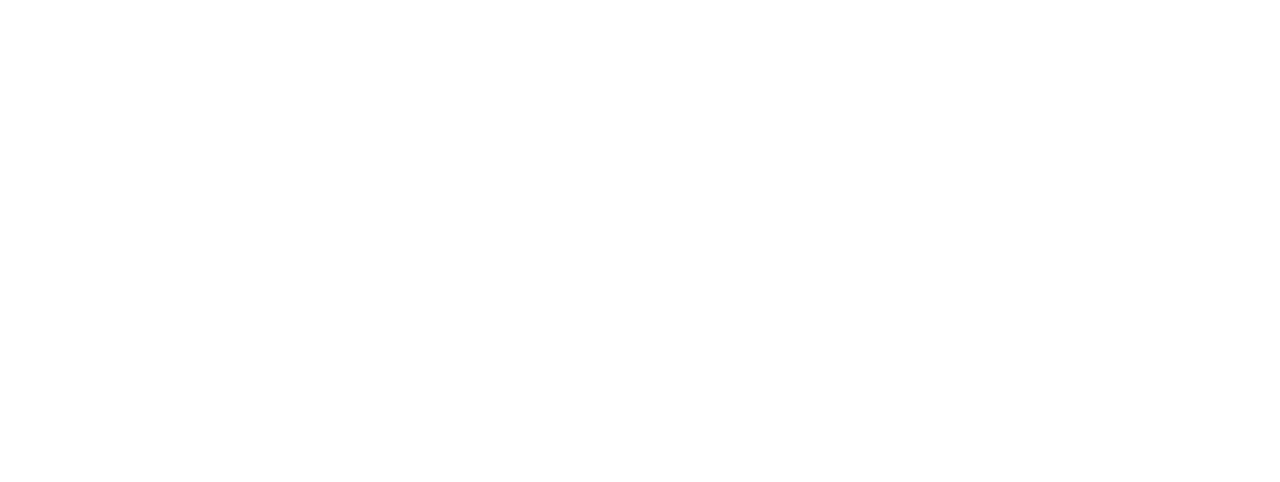
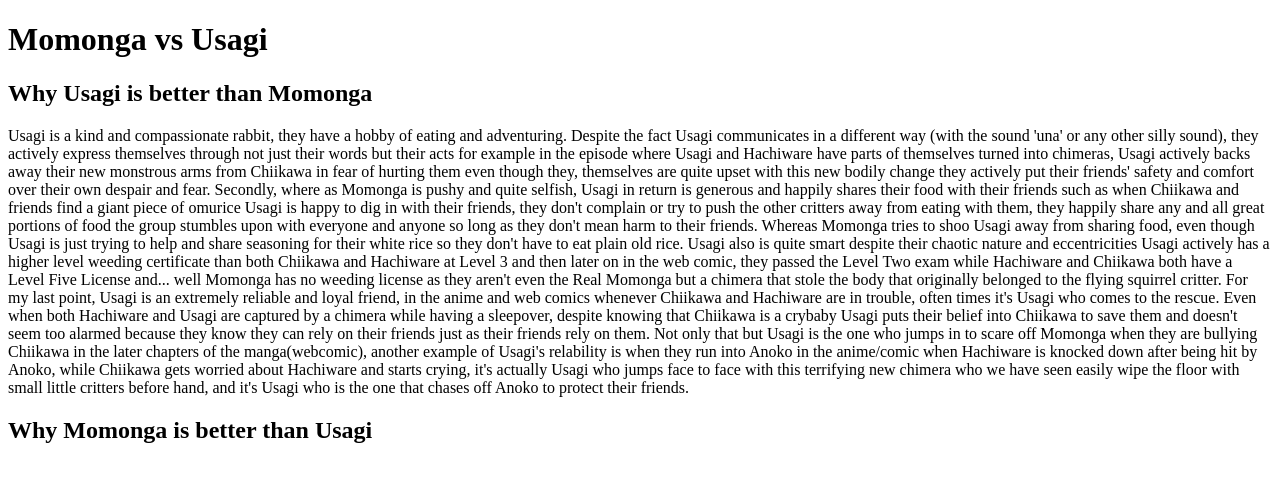
Before and after one commit to Jclarke-1/Clarke_Yantizhanov_Midterm, a plain HTML site: page index.html in a window 1280 px wide. Drawn offline with Linux system fonts and the light colour scheme.

Commit message:
Added Website Content
Added website content for why Usagi is better than Momonga

```diff
--- a/index.html
+++ b/index.html
@@ -5,6 +5,34 @@
     <title>Momonga vs Usagi</title>
 </head>
 <body>
-
+    <h1> Momonga vs Usagi </h1>
+    <section>
+        <h2> Why Usagi is better than Momonga </h2>
+        <p> Usagi is a kind and compassionate rabbit, they have a hobby of eating and adventuring. Despite the fact Usagi communicates
+in a different way (with the sound 'una' or any other silly sound), they actively express themselves through not just their words
+but their acts for example in the episode where Usagi and Hachiware have parts of themselves turned into chimeras, Usagi actively
+backs away their new monstrous arms from Chiikawa in fear of hurting them even though they, themselves are quite upset with this
+new bodily change they actively put their friends' safety and comfort over their own despair and fear. Secondly, where as Momonga
+is pushy and quite selfish, Usagi in return is generous and happily shares their food with their friends such as when Chiikawa
+and friends find a giant piece of omurice Usagi is happy to dig in with their friends, they don't complain or try to push the
+other critters away from eating with them, they happily share any and all great portions of food the group stumbles upon with
+everyone and anyone so long as they don't mean harm to their friends. Whereas Momonga tries to shoo Usagi away from sharing food,
+even though Usagi is just trying to help and share seasoning for their white rice so they don't have to eat plain old rice. Usagi
+also is quite smart despite their chaotic nature and eccentricities Usagi actively has a higher level weeding certificate than both
+Chiikawa and Hachiware at Level 3 and then later on in the web comic, they passed the Level Two exam while Hachiware and Chiikawa
+both have a Level Five License and... well Momonga has no weeding license as they aren't even the Real Momonga but a chimera that
+stole the body that originally belonged to the flying squirrel critter. For my last point, Usagi is an extremely reliable and loyal
+friend, in the anime and web comics whenever Chiikawa and Hachiware are in trouble, often times it's Usagi who comes to the rescue.
+Even when both Hachiware and Usagi are captured by a chimera while having a sleepover, despite knowing that Chiikawa is a crybaby
+Usagi puts their belief into Chiikawa to save them and doesn't seem too alarmed because they know they can rely on their friends
+just as their friends rely on them. Not only that but Usagi is the one who jumps in to scare off Momonga when they are bullying
+Chiikawa in the later chapters of the manga(webcomic), another example of Usagi's relability is when they run into Anoko in the
+anime/comic when Hachiware is knocked down after being hit by Anoko, while Chiikawa gets worried about Hachiware and starts crying,
+it's actually Usagi who jumps face to face with this terrifying new chimera who we have seen easily wipe the floor with small little
+critters before hand, and it's Usagi who is the one that chases off Anoko to protect their friends. </p>
+    </section>
+    <section>
+        <h2> Why Momonga is better than Usagi </h2>
+    </section>
 </body>
 </html>
```
